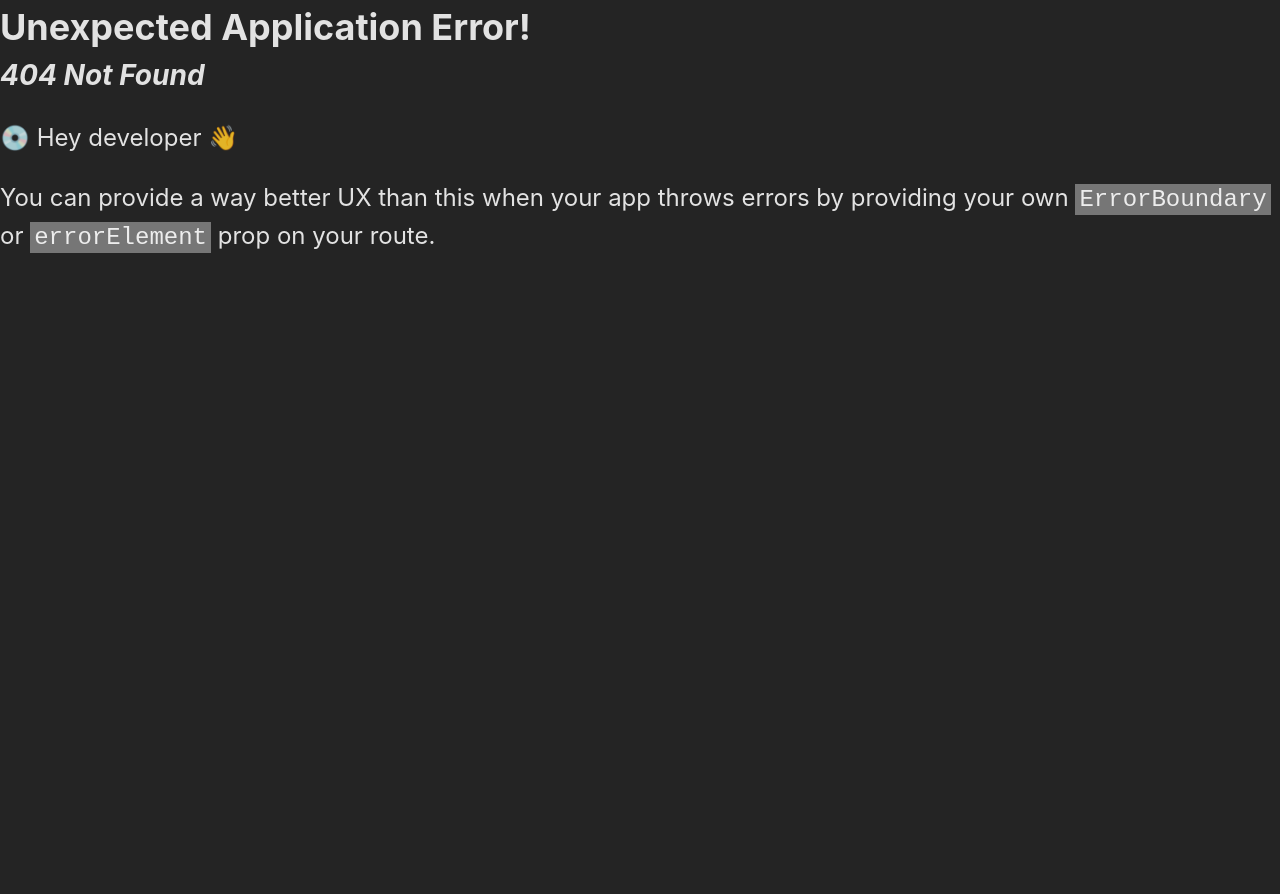
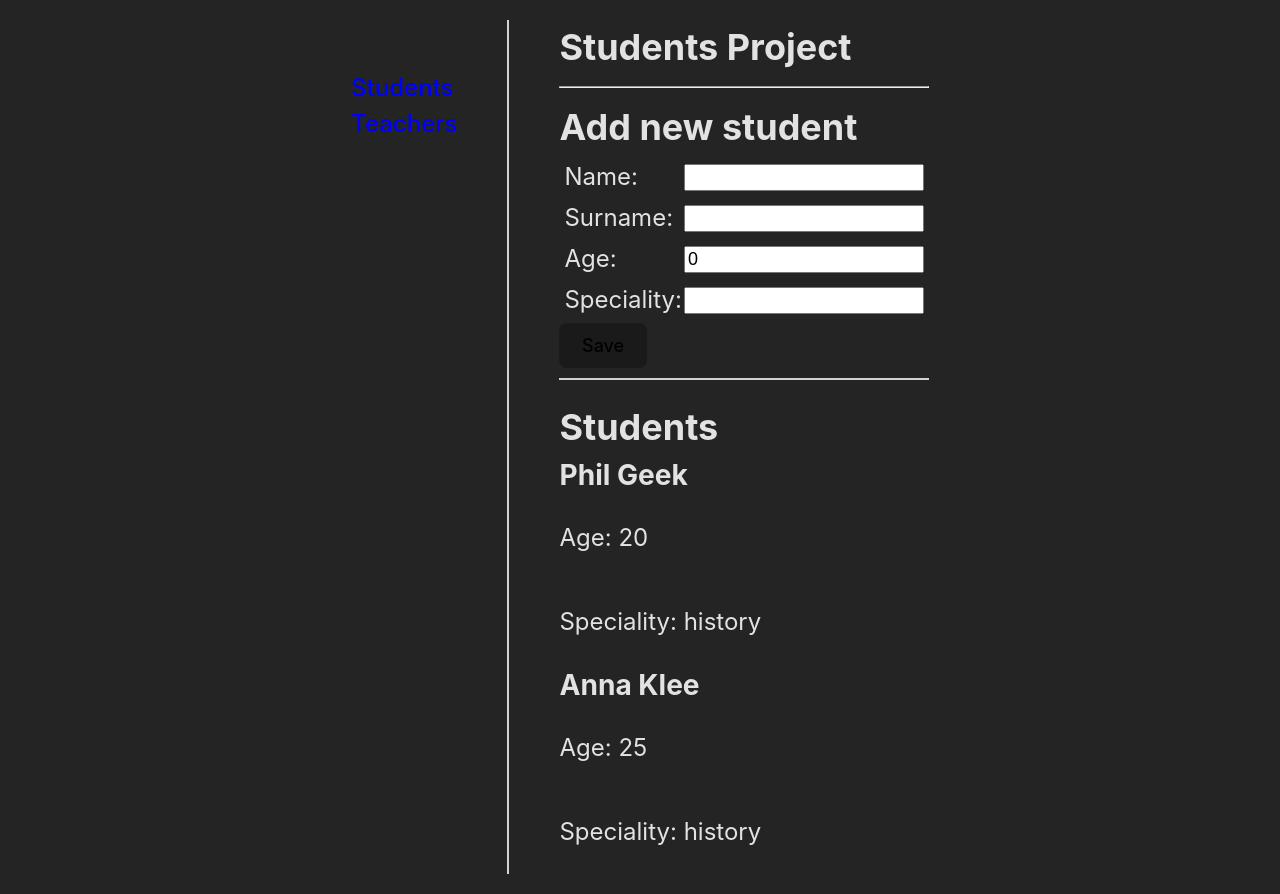
Before and after one commit to KethyI/lesson-1, a React (Vite) app in the folder my-app/: page /students in a window 1280 px wide. Before the commit this address had no page. Before the commit the page ends 800 px from the top, so only its background shows below. Built offline with nearby package versions, Linux system fonts and the light colour scheme.

Commit message:
moved students to /students path

```diff
--- a/my-app/src/app/parts/students/StudentsList.jsx
+++ b/my-app/src/app/parts/students/StudentsList.jsx
@@ -1,10 +1,14 @@
 import { useSelector } from "react-redux";
+import { NewStudentForm } from "./NewStudentForm";
 
 export const StudentsList = () => {
   const students = useSelector((state) => state.students);
 
   const showStudents = students.map((students) => (
-    <div key={students.id}>
+    <div
+      key={students.id}
+      className='students-list'
+    >
       <h3>
         {students.name} {students.surname}
       </h3>
@@ -15,8 +19,11 @@ export const StudentsList = () => {
 
   return (
     <div>
-      <h2>Students</h2>
-      {showStudents}
+      <NewStudentForm />
+      <div>
+        <h2>Students</h2>
+        {showStudents}
+      </div>
     </div>
   );
 };
--- a/my-app/src/app/root.jsx
+++ b/my-app/src/app/root.jsx
@@ -1,5 +1,4 @@
-import { StudentsList } from "./parts/students/StudentsList";
-import { NewStudentForm } from "./parts/students/AddStudent";
+import { Outlet } from "react-router-dom";
 
 export default function Root() {
   return (
@@ -13,8 +12,7 @@ export default function Root() {
       <div id='main_page'>
         <h2>Students Project</h2>
         <hr></hr>
-        <NewStudentForm />
-        <StudentsList />
+        <Outlet />
       </div>
     </div>
   );
--- a/my-app/src/index.css
+++ b/my-app/src/index.css
@@ -95,6 +95,11 @@ form p {
   font-weight: bold;
 }
 
+.students-list {
+  display: flex;
+  flex-direction: column;
+}
+
 #main-page {
   max-width: 650px;
 }
```
Also changed, not shown: my-app/src/App.jsx (+13 -1 lines), my-app/src/app/parts/students/NewStudentForm.jsx (renamed from my-app/src/app/parts/students/AddStudent.jsx).
